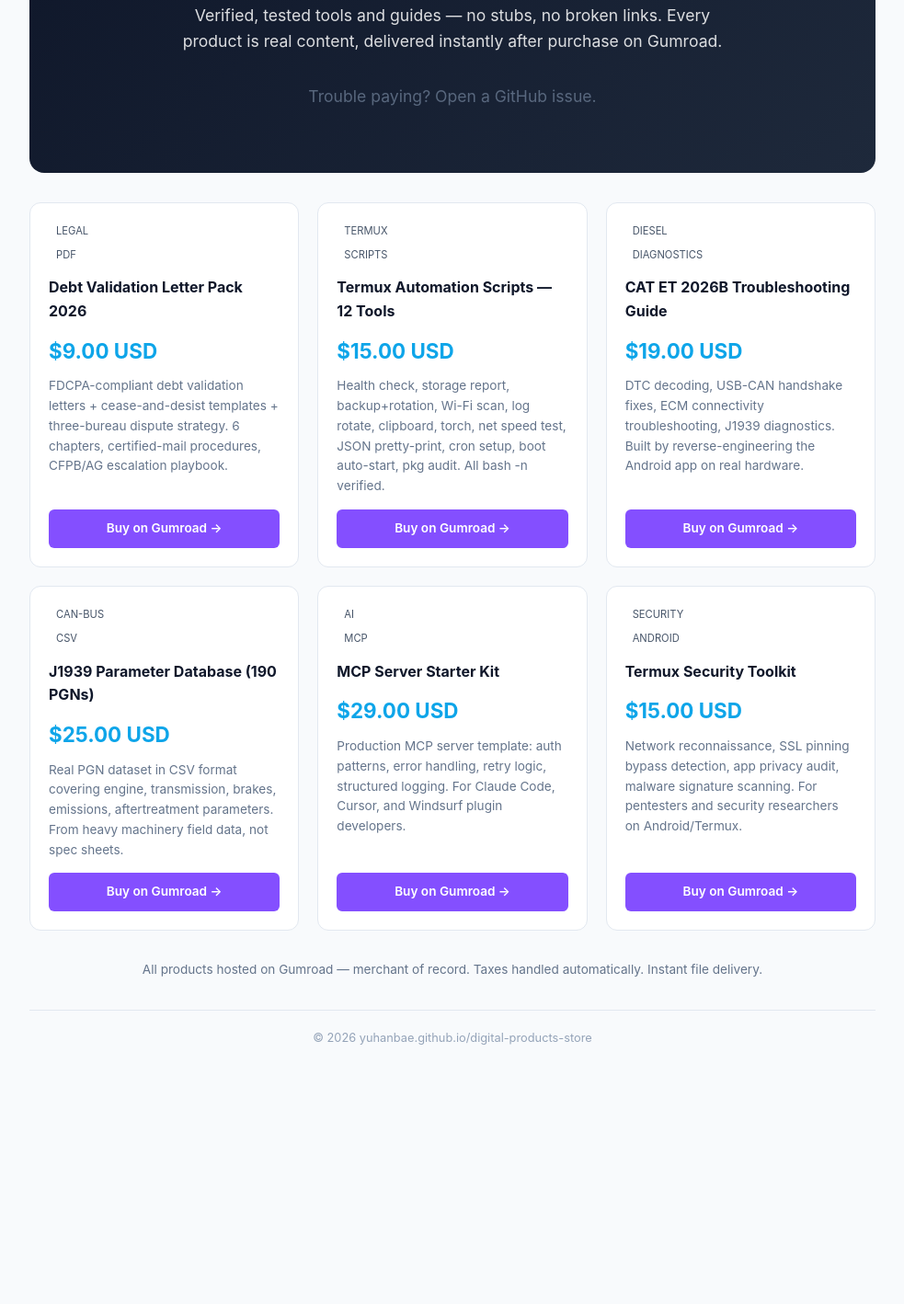
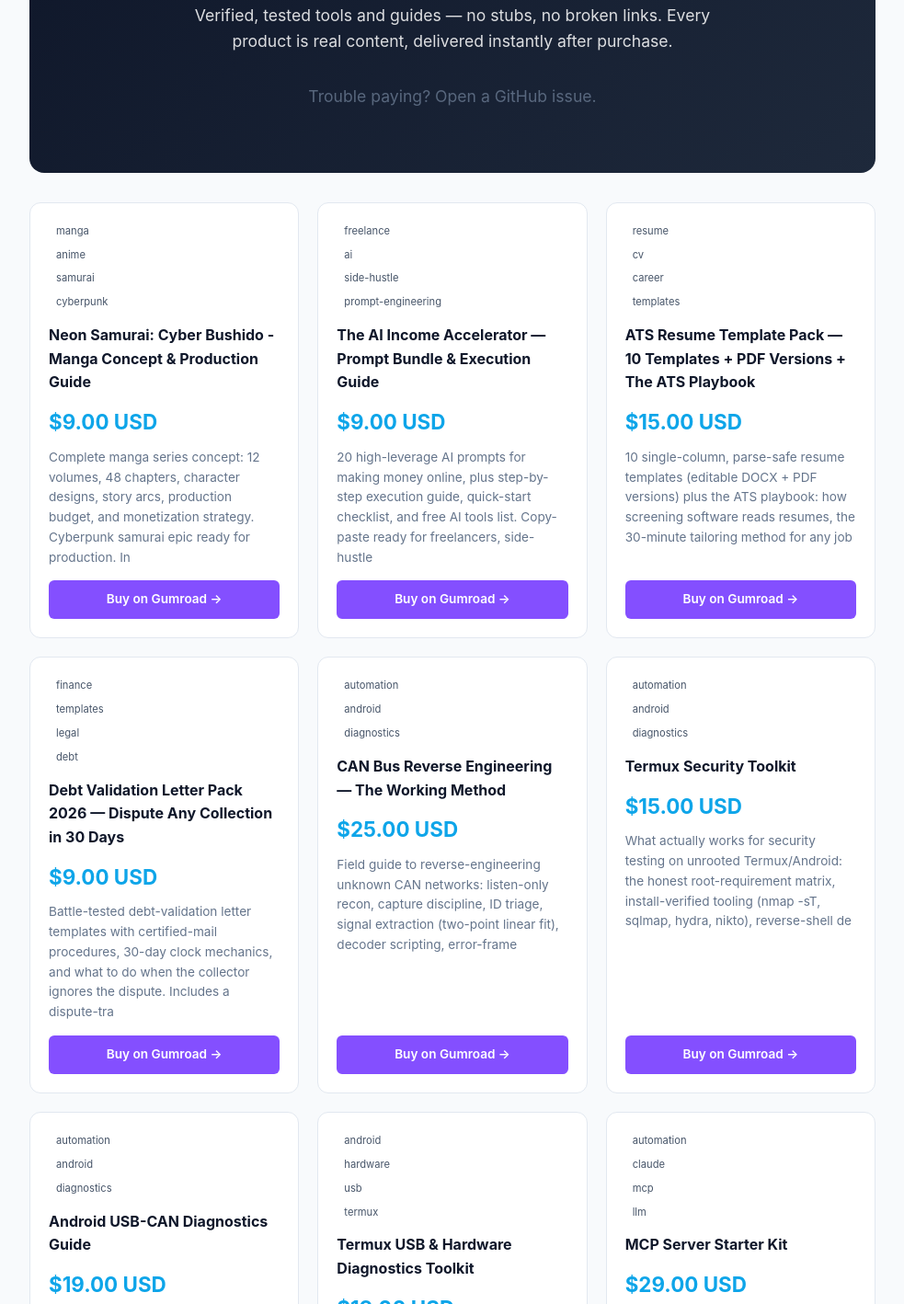
Before and after one commit to yuhanbae/digital-products-store, a plain HTML site: page index.html in a window 1280 px wide. Shown: the part 148-1566 px from the top of the page at 92% size, without its empty margins (148-1131 px from the left). Before the commit the page ends 1347 px from the top, so only its background shows below. Drawn offline with Linux system fonts and the light colour scheme.

Commit message:
fix: all 14 paid products with direct gumroad links + og tags

```diff
--- a/index.html
+++ b/index.html
@@ -3,82 +3,138 @@
 <head>
 <meta charset="UTF-8">
 <meta name="viewport" content="width=device-width, initial-scale=1.0">
-<title>Digital Products — Tools That Actually Work | Verified PDFs & Scripts</title>
-<meta name="description" content="Verified digital products: Debt validation letters ($9), Termux automation scripts ($15), CAN bus toolkits, MCP server starter kit. Instant download.">
-<meta property="og:title" content="Digital Products — Tools That Actually Work">
-<meta property="og:description" content="14 verified tools and guides. Real content, real revenue.">
+<title>Digital Products — Verified Tools &amp; Guides</title>
+<meta name="description" content="Verified digital products: Debt validation letters ($9), Termux automation scripts ($15), CAN bus toolkits, MCP servers. Instant download via Gumroad.">
+<meta property="og:title" content="Digital Products That Actually Work">
+<meta property="og:description" content="14 verified tools and guides. Real content.">
 <meta property="og:url" content="https://yuhanbae.github.io/digital-products-store/">
 <style>
-*{box-sizing:border-box;margin:0;padding:0}
-body{font-family:-apple-system,BlinkMacSystemFont,"Segoe UI",Roboto,sans-serif;line-height:1.6;color:#1a1a1a;background:#f8fafc}
-.container{max-width:960px;margin:0 auto;padding:40px 20px}
-.hero{background:linear-gradient(135deg,#0f172a 0%,#1e293b 100%);color:#fff;padding:48px 20px;border-radius:16px;margin-bottom:32px;text-align:center}
-.hero h1{font-size:2rem;margin-bottom:12px}
-.hero p{opacity:0.85;max-width:600px;margin:0 auto 20px;font-size:1.1rem}
-.products{display:grid;grid-template-columns:repeat(auto-fit,minmax(280px,1fr));gap:20px}
-.product{background:#fff;padding:20px;border-radius:12px;border:1px solid #e2e8f0;display:flex;flex-direction:column}
-.product h3{color:#0f172a;margin:8px 0 6px;font-size:1rem}
-.product .price{font-size:1.4rem;font-weight:700;color:#0ea5e9;margin:6px 0 10px}
-.product p{color:#64748b;font-size:0.85rem;margin-bottom:14px;flex-grow:1}
-.buy-btn{display:inline-block;background:#844fff;color:#fff;padding:10px 20px;border-radius:6px;text-decoration:none;font-weight:600;font-size:0.85rem;text-align:center}
-.buy-btn:hover{background:#6d28d9}
-.tag{display:inline-block;background:#f1f59;color:#475569;padding:2px 8px;border-radius:20px;font-size:0.7rem;margin-right:4px;margin-bottom:4px}
-.trust{margin-top:32px;text-align:center;color:#64748b;font-size:0.85rem}
-.footer{text-align:center;color:#94a3b8;font-size:0.8rem;padding:20px;border-top:1px solid #e2e8f0;margin-top:32px}
+* {box-sizing:border-box;margin:0;padding:0}
+body {font-family:-apple-system,BlinkMacSystemFont,'Segoe UI',Roboto,sans-serif;line-height:1.6;color:#1a1a1a;background:#f8fafc}
+.container {max-width:960px;margin:0 auto;padding:40px 20px}
+.hero {background:linear-gradient(135deg,#0f172a 0%,#1e293b 100%);color:#fff;padding:48px 20px;border-radius:16px;margin-bottom:32px;text-align:center}
+.hero h1 {font-size:2rem;margin-bottom:12px}
+.hero p {opacity:0.85;max-width:600px;margin:0 auto 20px;font-size:1.1rem}
+.products {display:grid;grid-template-columns:repeat(auto-fit,minmax(280px,1fr));gap:20px}
+.product {background:#fff;padding:20px;border-radius:12px;border:1px solid #e2e8f0;display:flex;flex-direction:column}
+.product h3 {color:#0f172a;margin:8px 0 6px;font-size:1rem}
+.product .price {font-size:1.4rem;font-weight:700;color:#0ea5e9;margin:6px 0 10px}
+.product p {color:#64748b;font-size:0.85rem;margin-bottom:14px;flex-grow:1}
+.buy-btn {display:inline-block;background:#844fff;color:#fff;padding:10px 20px;border-radius:6px;text-decoration:none;font-weight:600;font-size:0.85rem;text-align:center}
+.buy-btn:hover {background:#6d28d9}
+.tag {display:inline-block;background:#f1f59;color:#475569;padding:2px 8px;border-radius:20px;font-size:0.7rem;margin-right:4px;margin-bottom:4px}
+.trust {margin-top:32px;text-align:center;color:#64748b;font-size:0.85rem}
+.footer {text-align:center;color:#94a3b8;font-size:0.8rem;padding:20px;border-top:1px solid #e2e8f0;margin-top:32px}
 </style>
 </head>
 <body>
 <div class="container">
   <div class="hero">
     <h1>Digital Products That Actually Work</h1>
-    <p>Verified, tested tools and guides — no stubs, no broken links. Every product is real content, delivered instantly after purchase on Gumroad.</p>
+    <p>Verified, tested tools and guides — no stubs, no broken links. Every product is real content, delivered instantly after purchase.</p>
     <div class="trust"><p>Trouble paying? Open a GitHub issue.</p></div>
   </div>
   <div class="products">
     <div class="product">
-      <span class="tag">LEGAL</span><span class="tag">PDF</span>
-      <h3>Debt Validation Letter Pack 2026</h3>
+      <span class="tag">manga</span><span class="tag">anime</span><span class="tag">samurai</span><span class="tag">cyberpunk</span>
+      <h3>Neon Samurai: Cyber Bushido - Manga Concept & Production Guide</h3>
       <div class="price">$9.00 USD</div>
-      <p>FDCPA-compliant debt validation letters + cease-and-desist templates + three-bureau dispute strategy. 6 chapters, certified-mail procedures, CFPB/AG escalation playbook.</p>
-      <a href="https://yuhanbreeze.gumroad.com/l/xvpawl" class="buy-btn" target="_blank">Buy on Gumroad →</a>
+      <p>Complete manga series concept: 12 volumes, 48 chapters, character designs, story arcs, production budget, and monetization strategy. Cyberpunk samurai epic ready for production. In</p>
+      <a href="https://yuhanbreeze.gumroad.com/l/fefqpj" class="buy-btn gumroad-btn" target="_blank" rel="noopener">Buy on Gumroad →</a>
     </div>
     <div class="product">
-      <span class="tag">TERMUX</span><span class="tag">SCRIPTS</span>
-      <h3>Termux Automation Scripts — 12 Tools</h3>
-      <div class="price">$15.00 USD</div>
-      <p>Health check, storage report, backup+rotation, Wi-Fi scan, log rotate, clipboard, torch, net speed test, JSON pretty-print, cron setup, boot auto-start, pkg audit. All bash -n verified.</p>
-      <a href="https://yuhanbreeze.gumroad.com/l/ejubwq" class="buy-btn" target="_blank">Buy on Gumroad →</a>
+      <span class="tag">freelance</span><span class="tag">ai</span><span class="tag">side-hustle</span><span class="tag">prompt-engineering</span>
+      <h3>The AI Income Accelerator — Prompt Bundle & Execution Guide</h3>
+      <div class="price">$9.00 USD</div>
+      <p>20 high-leverage AI prompts for making money online, plus step-by-step execution guide, quick-start checklist, and free AI tools list. Copy-paste ready for freelancers, side-hustle</p>
+      <a href="https://yuhanbreeze.gumroad.com/l/ochtg" class="buy-btn gumroad-btn" target="_blank" rel="noopener">Buy on Gumroad →</a>
     </div>
     <div class="product">
-      <span class="tag">DIESEL</span><span class="tag">DIAGNOSTICS</span>
+      <span class="tag">resume</span><span class="tag">cv</span><span class="tag">career</span><span class="tag">templates</span>
+      <h3>ATS Resume Template Pack — 10 Templates + PDF Versions + The ATS Playbook</h3>
+      <div class="price">$15.00 USD</div>
+      <p>10 single-column, parse-safe resume templates (editable DOCX + PDF versions) plus the ATS playbook: how screening software reads resumes, the 30-minute tailoring method for any job</p>
+      <a href="https://yuhanbreeze.gumroad.com/l/hogyy" class="buy-btn gumroad-btn" target="_blank" rel="noopener">Buy on Gumroad →</a>
+    </div>
+    <div class="product">
+      <span class="tag">finance</span><span class="tag">templates</span><span class="tag">legal</span><span class="tag">debt</span>
+      <h3>Debt Validation Letter Pack 2026 — Dispute Any Collection in 30 Days</h3>
+      <div class="price">$9.00 USD</div>
+      <p>Battle-tested debt-validation letter templates with certified-mail procedures, 30-day clock mechanics, and what to do when the collector ignores the dispute. Includes a dispute-tra</p>
+      <a href="https://yuhanbreeze.gumroad.com/l/xvpawl" class="buy-btn gumroad-btn" target="_blank" rel="noopener">Buy on Gumroad →</a>
+    </div>
+    <div class="product">
+      <span class="tag">automation</span><span class="tag">android</span><span class="tag">diagnostics</span>
+      <h3>CAN Bus Reverse Engineering — The Working Method</h3>
+      <div class="price">$25.00 USD</div>
+      <p>Field guide to reverse-engineering unknown CAN networks: listen-only recon, capture discipline, ID triage, signal extraction (two-point linear fit), decoder scripting, error-frame </p>
+      <a href="https://yuhanbreeze.gumroad.com/l/ksevd" class="buy-btn gumroad-btn" target="_blank" rel="noopener">Buy on Gumroad →</a>
+    </div>
+    <div class="product">
+      <span class="tag">automation</span><span class="tag">android</span><span class="tag">diagnostics</span>
+      <h3>Termux Security Toolkit</h3>
+      <div class="price">$15.00 USD</div>
+      <p>What actually works for security testing on unrooted Termux/Android: the honest root-requirement matrix, install-verified tooling (nmap -sT, sqlmap, hydra, nikto), reverse-shell de</p>
+      <a href="https://yuhanbreeze.gumroad.com/l/aordqe" class="buy-btn gumroad-btn" target="_blank" rel="noopener">Buy on Gumroad →</a>
+    </div>
+    <div class="product">
+      <span class="tag">automation</span><span class="tag">android</span><span class="tag">diagnostics</span>
+      <h3>Android USB-CAN Diagnostics Guide</h3>
+      <div class="price">$19.00 USD</div>
+      <p></p>
+      <a href="https://yuhanbreeze.gumroad.com/l/zrjvo" class="buy-btn gumroad-btn" target="_blank" rel="noopener">Buy on Gumroad →</a>
+    </div>
+    <div class="product">
+      <span class="tag">android</span><span class="tag">hardware</span><span class="tag">usb</span><span class="tag">termux</span>
+      <h3>Termux USB & Hardware Diagnostics Toolkit</h3>
+      <div class="price">$19.00 USD</div>
+      <p>Two device-verified references: (1) Termux USB &amp; hardware diagnostics — termux-usb fd passing, ioctl structs, curing a glitched bridge without root, ESP32 flashing over CP2102/</p>
+      <a href="https://yuhanbreeze.gumroad.com/l/foyde" class="buy-btn gumroad-btn" target="_blank" rel="noopener">Buy on Gumroad →</a>
+    </div>
+    <div class="product">
+      <span class="tag">automation</span><span class="tag">claude</span><span class="tag">mcp</span><span class="tag">llm</span>
+      <h3>MCP Server Starter Kit</h3>
+      <div class="price">$29.00 USD</div>
+      <p>Build a real MCP server end to end: complete FastMCP (Python) and TypeScript SDK servers with tools, resources, and prompts; design rules (small tools, docstring-as-UI, structured </p>
+      <a href="https://yuhanbreeze.gumroad.com/l/ndtnre" class="buy-btn gumroad-btn" target="_blank" rel="noopener">Buy on Gumroad →</a>
+    </div>
+    <div class="product">
+      <span class="tag">automation</span><span class="tag">productivity</span><span class="tag">android</span><span class="tag">mobile</span>
+      <h3>Termux Automation Scripts — 12 Working Tools (Tested)</h3>
+      <div class="price">$15.00 USD</div>
+      <p>12 complete, tested shell scripts for Termux on Android: health check, storage report, full $HOME backup with rotation, Wi-Fi scanner, log rotation, clipboard manager, torch timer,</p>
+      <a href="https://yuhanbreeze.gumroad.com/l/ejubwq" class="buy-btn gumroad-btn" target="_blank" rel="noopener">Buy on Gumroad →</a>
+    </div>
+    <div class="product">
+      <span class="tag">cat</span><span class="tag">diesel</span><span class="tag">caterpillar</span><span class="tag">mechanic</span>
       <h3>CAT ET 2026B Troubleshooting Guide</h3>
       <div class="price">$19.00 USD</div>
-      <p>DTC decoding, USB-CAN handshake fixes, ECM connectivity troubleshooting, J1939 diagnostics. Built by reverse-engineering the Android app on real hardware.</p>
-      <a href="https://yuhanbreeze.gumroad.com/l/ebrtfx" class="buy-btn" target="_blank">Buy on Gumroad →</a>
+      <p>Troubleshooting guide for CAT ET 2026B on Android: connection chain diagnosis, USB-CAN adapter failures (permission trap, glitched bridge recovery, bitrate), the 6-rung no-devices-</p>
+      <a href="https://yuhanbreeze.gumroad.com/l/ebrtfx" class="buy-btn gumroad-btn" target="_blank" rel="noopener">Buy on Gumroad →</a>
     </div>
     <div class="product">
-      <span class="tag">CAN-BUS</span><span class="tag">CSV</span>
-      <h3>J1939 Parameter Database (190 PGNs)</h3>
+      <span class="tag">diesel</span><span class="tag">ecu</span><span class="tag">dataset</span><span class="tag">obd2</span>
+      <h3>J1939 Parameter Database (190 PGNs, CSV)</h3>
       <div class="price">$25.00 USD</div>
-      <p>Real PGN dataset in CSV format covering engine, transmission, brakes, emissions, aftertreatment parameters. From heavy machinery field data, not spec sheets.</p>
-      <a href="https://yuhanbreeze.gumroad.com/l/okvbut" class="buy-btn" target="_blank">Buy on Gumroad →</a>
+      <p>CSV database of 190 J1939 PGNs with decimal/hex PGN, description, source and destination ECU names, and data length. Starter set for CAN decoding projects — columns: pgn_decimal, p</p>
+      <a href="https://yuhanbreeze.gumroad.com/l/okvbut" class="buy-btn gumroad-btn" target="_blank" rel="noopener">Buy on Gumroad →</a>
     </div>
     <div class="product">
-      <span class="tag">AI</span><span class="tag">MCP</span>
-      <h3>MCP Server Starter Kit</h3>
-      <div class="price">$29.00 USD</div>
-      <p>Production MCP server template: auth patterns, error handling, retry logic, structured logging. For Claude Code, Cursor, and Windsurf plugin developers.</p>
-      <a href="https://yuhanbreeze.gumroad.com/l/ndtnre" class="buy-btn" target="_blank">Buy on Gumroad →</a>
+      <span class="tag">testing</span><span class="tag">automation</span><span class="tag">python</span><span class="tag">cli</span>
+      <h3>PyAPI TestKit - Python API Testing Toolkit</h3>
+      <div class="price">$15.00 USD</div>
+      <p></p>
+      <a href="https://yuhanbreeze.gumroad.com/l/yqhhae" class="buy-btn gumroad-btn" target="_blank" rel="noopener">Buy on Gumroad →</a>
     </div>
     <div class="product">
-      <span class="tag">SECURITY</span><span class="tag">ANDROID</span>
-      <h3>Termux Security Toolkit</h3>
-      <div class="price">$15.00 USD</div>
-      <p>Network reconnaissance, SSL pinning bypass detection, app privacy audit, malware signature scanning. For pentesters and security researchers on Android/Termux.</p>
-      <a href="https://yuhanbreeze.gumroad.com/l/aordqe" class="buy-btn" target="_blank">Buy on Gumroad →</a>
+      <span class="tag">ebook</span><span class="tag">automation</span><span class="tag">api</span><span class="tag">gumroad</span>
+      <h3>The Gumroad Playbook 2026</h3>
+      <div class="price">$29.00 USD</div>
+      <p>The real Gumroad API playbook from an autonomous revenue pipeline: every verified trap (tags[] notation, nested create responses, truncated-ID 404s, the nonexistent file_uploads en</p>
+      <a href="https://yuhanbreeze.gumroad.com/l/gcvoju" class="buy-btn gumroad-btn" target="_blank" rel="noopener">Buy on Gumroad →</a>
     </div>
   </div>
-  <div class="trust"><p>All products hosted on Gumroad — merchant of record. Taxes handled automatically. Instant file delivery.</p></div>
+  <div class="trust"><p>All products hosted on Gumroad (merchant of record). Taxes handled automatically.</p></div>
   <div class="footer">&copy; 2026 yuhanbae.github.io/digital-products-store</div>
 </div>
 </body>
```
